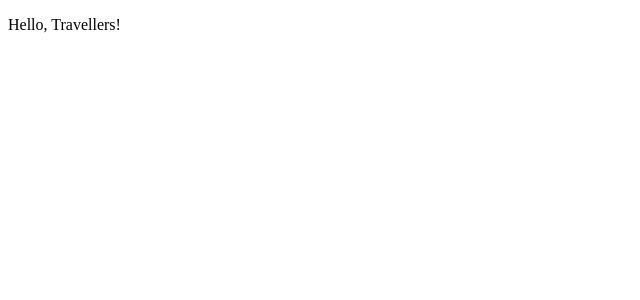
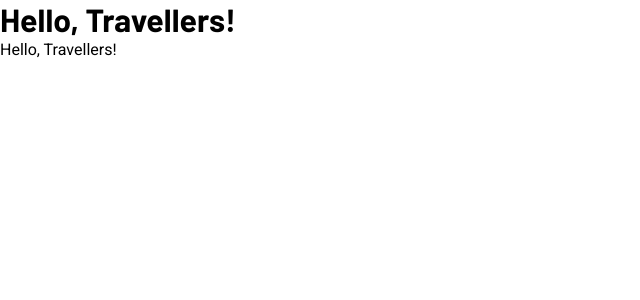
Before and after one commit to gitirana/traveler-web, a React (Create React App) app: page / in a window 1280 px wide. Shown: the top 300 px of the page, without its empty margins (0-640 px from the left). Built offline with nearby package versions, Linux system fonts and the light colour scheme.

Commit message:
Setting theme and fonts

```diff
--- a/public/index.html
+++ b/public/index.html
@@ -10,6 +10,8 @@
     />
     <link rel="apple-touch-icon" href="%PUBLIC_URL%/logo192.png" />
     <link rel="manifest" href="%PUBLIC_URL%/manifest.json" />
+    <link rel="preconnect" href="https://fonts.gstatic.com">
+    <link href="https://fonts.googleapis.com/css2?family=Barlow:wght@500;600;700&family=Heebo:wght@400;500&family=Roboto&display=swap" rel="stylesheet">
     <title>Traveler</title>
   </head>
   <body>
--- a/src/App.tsx
+++ b/src/App.tsx
@@ -1,10 +1,21 @@
 import React from 'react';
+import { ThemeProvider, DefaultTheme } from 'styled-components';
+import usePersistedState from './utils/usePersistedState';
+
+import GlobalStyle from './styles/global';
+import light from './styles/themes/light';
 
 function App() {
+  const [theme, setTheme] = usePersistedState<DefaultTheme>('theme', light);
+
   return (
-    <div className="App">
-      <p>Hello, Travellers!</p>
-    </div>
+    <ThemeProvider theme={theme}>
+      <GlobalStyle />
+      <div className="App">
+        <h1>Hello, Travellers!</h1>
+        <p>Hello, Travellers!</p>
+      </div>
+    </ThemeProvider>
   );
 }
 
--- a/src/styles/global.ts
+++ b/src/styles/global.ts
@@ -5,6 +5,14 @@ export default createGlobalStyle`
 	margin: 0;
 	padding: 0;
 	box-sizing: border-box;
+}
+
+body {
+	font-family: 'Heebo', sans-serif;
+}
+
+h1, h2, h3, h4, h5, h6 {
+	font-family: 'Barlow', sans-serif;
 }
 
 :root {
@@ -20,4 +28,4 @@ export default createGlobalStyle`
 	--lightBlue: ${props => props.theme.colors.lightBlue};
 	--background: ${props => props.theme.colors.background};
 }
-`
+`;
--- a/src/styles/themes/light.ts
+++ b/src/styles/themes/light.ts
@@ -1,6 +1,5 @@
 export default {
   title: 'light',
-
   colors: {
     blue: '#115D8C',
     orange: '#F25D27',
@@ -12,6 +11,6 @@ export default {
     red: '#DE3838',
     green: '#51B853',
     lightBlue: '#DDE9F0',
-    background: '#F5F8FA'
-  }
-}
+    background: '#F5F8FA',
+  },
+};
--- /dev/null
+++ b/src/utils/usePersistedState.ts
@@ -0,0 +1,23 @@
+import { useState, useEffect, Dispatch, SetStateAction } from 'react';
+
+type Response<T> = [T, Dispatch<SetStateAction<T>>];
+
+export default function usePersistedState<T>(
+  key: string,
+  initialState: T,
+): Response<T> {
+  const [value, setValue] = useState(initialState);
+
+  useEffect(() => {
+    const stickyValue = window.localStorage.getItem(key);
+    if (stickyValue !== null) {
+      setValue(JSON.parse(stickyValue));
+    }
+  }, [key]);
+
+  useEffect(() => {
+    window.localStorage.setItem(key, JSON.stringify(value));
+  }, [key, value]);
+
+  return [value, setValue];
+}
```
Also changed, not shown: 1 other file (tests, documents, lock files or other folders).
